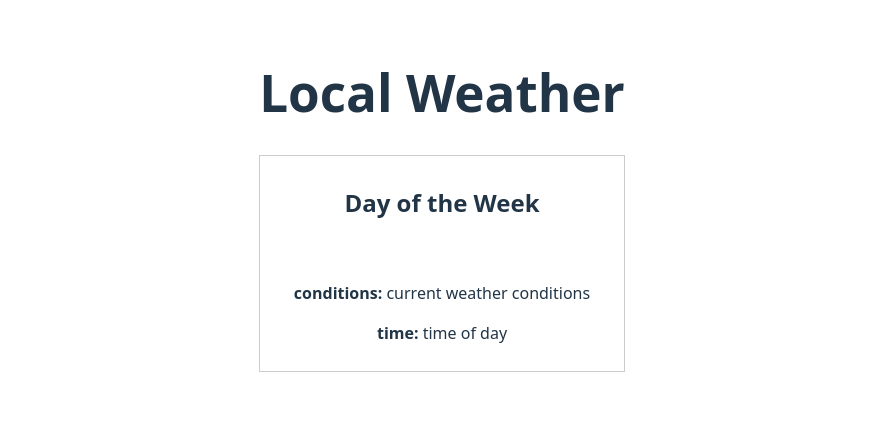
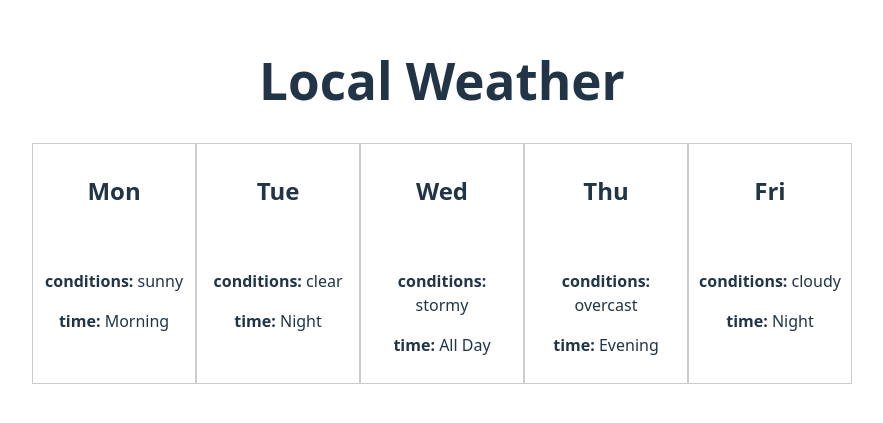
Before and after one commit to PratikshaDPai/react-components-lab, a React (Vite) app: page / in a window 1280 px wide. Shown: the part 199-622 px from the top of the page, without its empty margins (198-1081 px from the left). Built offline with nearby package versions, Linux system fonts and the light colour scheme.

Commit message:
Pass props to WeatherComponent

```diff
--- a/src/App.jsx
+++ b/src/App.jsx
@@ -4,6 +4,7 @@ import WeatherForecast from "./components/WeatherForecast/WeatherForecast.jsx";
 
 const weatherForecasts = [
   {
+    id: 1,
     day: "Mon",
     img: "https://pages.git.generalassemb.ly/modular-curriculum-all-courses/react-components-lab/assets/day.svg",
     imgAlt: "sun icon",
@@ -11,6 +12,7 @@ const weatherForecasts = [
     time: "Morning",
   },
   {
+    id: 2,
     day: "Tue",
     img: "https://pages.git.generalassemb.ly/modular-curriculum-all-courses/react-components-lab/assets/night.svg",
     imgAlt: "moon icon",
@@ -18,6 +20,7 @@ const weatherForecasts = [
     time: "Night",
   },
   {
+    id: 3,
     day: "Wed",
     img: "https://pages.git.generalassemb.ly/modular-curriculum-all-courses/react-components-lab/assets/stormy.svg",
     imgAlt: "clouds with lightning icon",
@@ -25,6 +28,7 @@ const weatherForecasts = [
     time: "All Day",
   },
   {
+    id: 4,
     day: "Thu",
     img: "https://pages.git.generalassemb.ly/modular-curriculum-all-courses/react-components-lab/assets/cloudy-day.svg",
     imgAlt: "sun overcast by clouds icon",
@@ -32,6 +36,7 @@ const weatherForecasts = [
     time: "Evening",
   },
   {
+    id: 5,
     day: "Fri",
     img: "https://pages.git.generalassemb.ly/modular-curriculum-all-courses/react-components-lab/assets/cloudy-night.svg",
     imgAlt: "moon overcast by clouds icon",
@@ -45,7 +50,9 @@ const App = () => {
     <>
       <h1>Local Weather</h1>
       <section>
-        <WeatherForecast />
+        {weatherForecasts.map((weather) => (
+          <WeatherForecast key={weatherForecasts.id} weather={weather} />
+        ))}
       </section>
     </>
   );
--- a/src/components/WeatherForecast/WeatherForecast.jsx
+++ b/src/components/WeatherForecast/WeatherForecast.jsx
@@ -1,15 +1,18 @@
 import "./WeatherForecast.css";
 
-const weatherForecast = () => {
+const weatherForecast = (props) => {
+  const { weather } = props;
   return (
     <div className="weather">
-      <h2>Day of the Week</h2>
+      <h2>{weather.day}</h2>
       <img src="" alt="" />
       <p>
-        <span>conditions: </span>current weather conditions
+        <span>conditions: </span>
+        {weather.conditions}
       </p>
       <p>
-        <span>time: </span>time of day
+        <span>time: </span>
+        {weather.time}
       </p>
     </div>
   );
```
